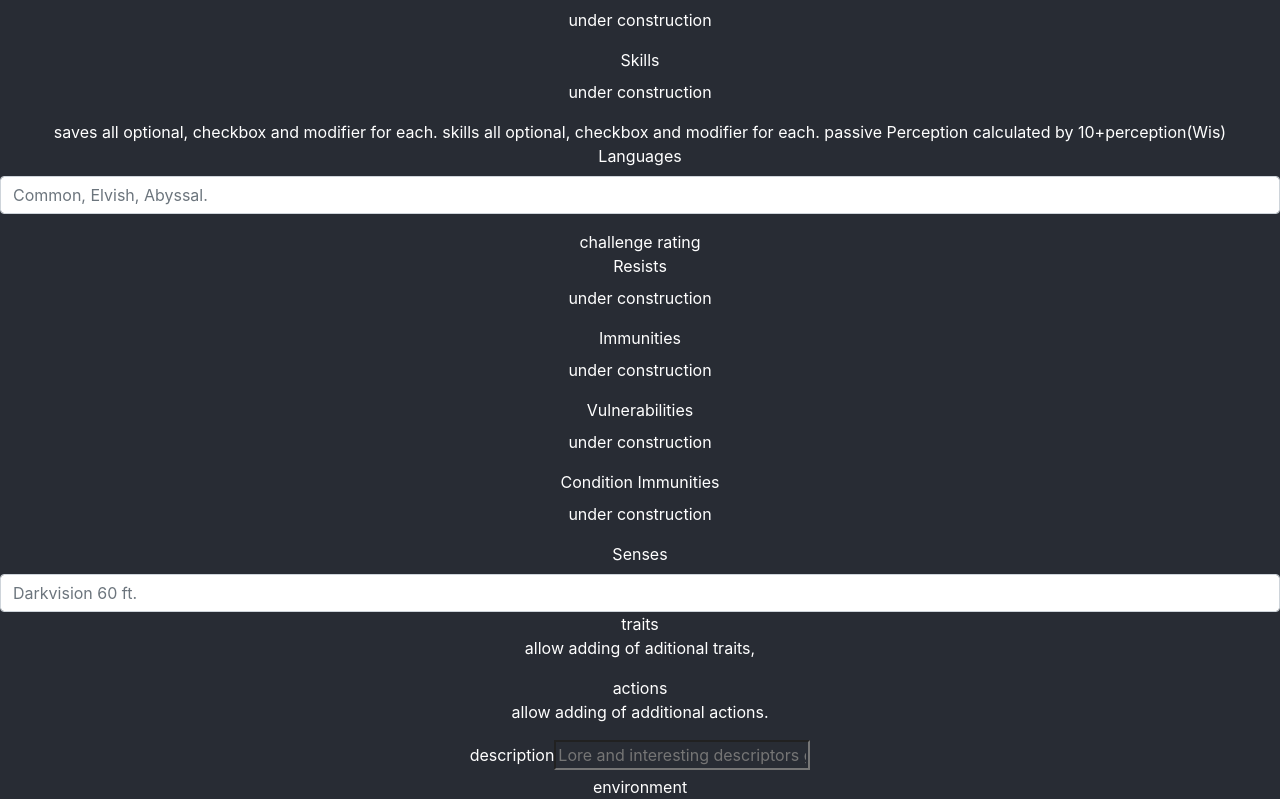
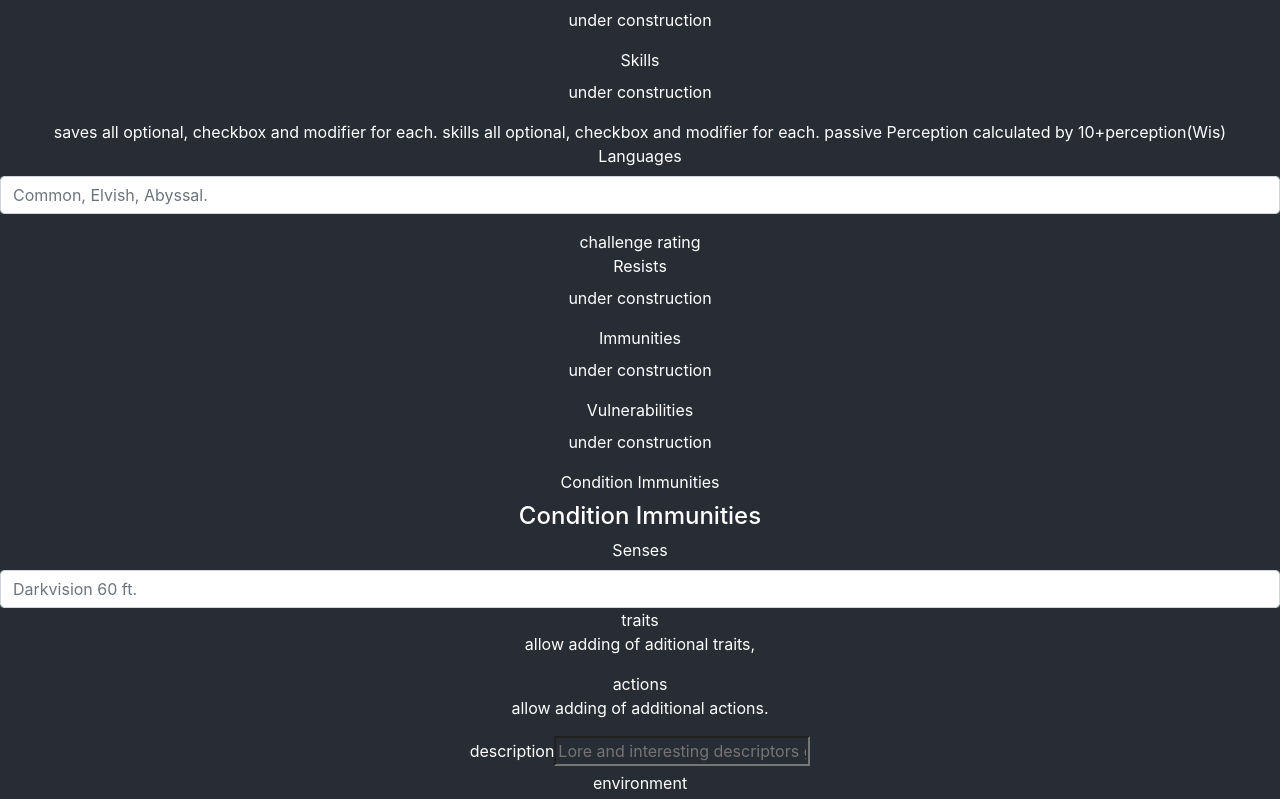
Before and after one commit to sbrevolution5/xml-monster-muncher, a React (Create React App) app: page / in a window 1280 px wide. Shown: the part 796-1595 px from the top of the page. Built offline with nearby package versions, Linux system fonts and the light colour scheme.

Commit message:
Added condition immunites setup, needs for loop

```diff
--- a/src/components/Conditions.js
+++ b/src/components/Conditions.js
@@ -2,8 +2,12 @@ import { Component } from "react";
 
 // should be collapsable, with a number to show how many conditions are checked while it is collapsed.
 class Conditions extends Component{
-    const conditionList = [Blinded, Charmed, Deafened, Exhaustion, Frightened, Grappled, Incapacitated, Invisible, Paralyzed, Petrified, Poisoned, Prone, Restrained, Stunned, Unconscious,]
     render(){
-
-    }
+        const conditionList = ["Blinded", "Charmed", "Deafened", "Exhaustion", "Frightened", "Grappled", "Incapacitated", "Invisible", "Paralyzed", "Petrified", "Poisoned", "Prone", "Restrained", "Stunned", "Unconscious",]
+        return(
+        <div>
+            <h4>Condition Immunities</h4>
+        </div>
+        )}
 }
+export default Conditions
--- a/src/containers/form.js
+++ b/src/containers/form.js
@@ -1,3 +1,4 @@
+import Conditions from '../components/Conditions';
 import Stats from '../components/stats'
 const { render } = require("@testing-library/react")
 const { Component } = require("react")
@@ -267,7 +268,7 @@ class Form extends Component{
                     <label>
                     Condition Immunities
                     </label>
-                    <p>under construction</p>
+                    <Conditions></Conditions>
                 </div>
                 <div>
                     <label for="senseInput">
```
